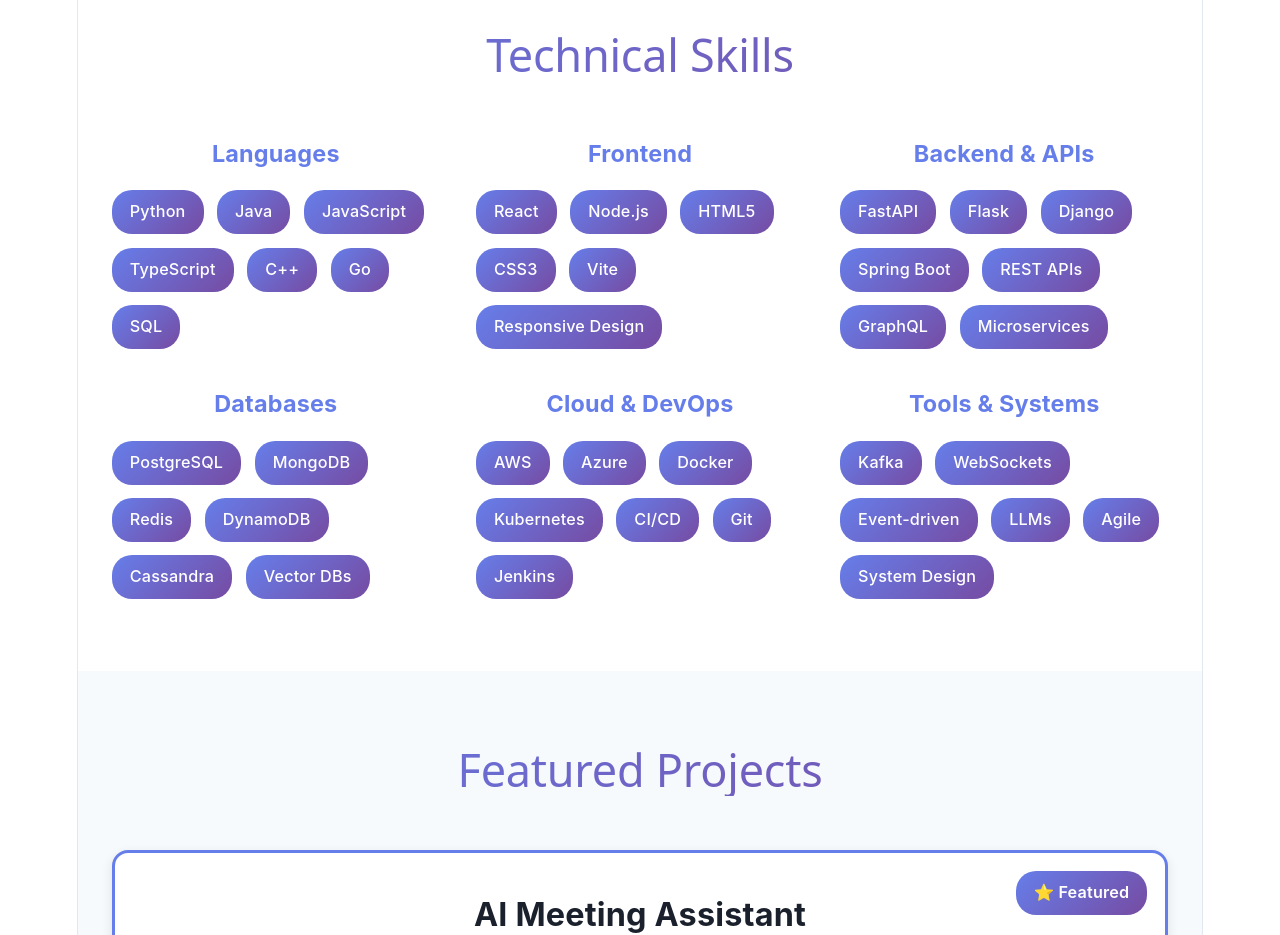
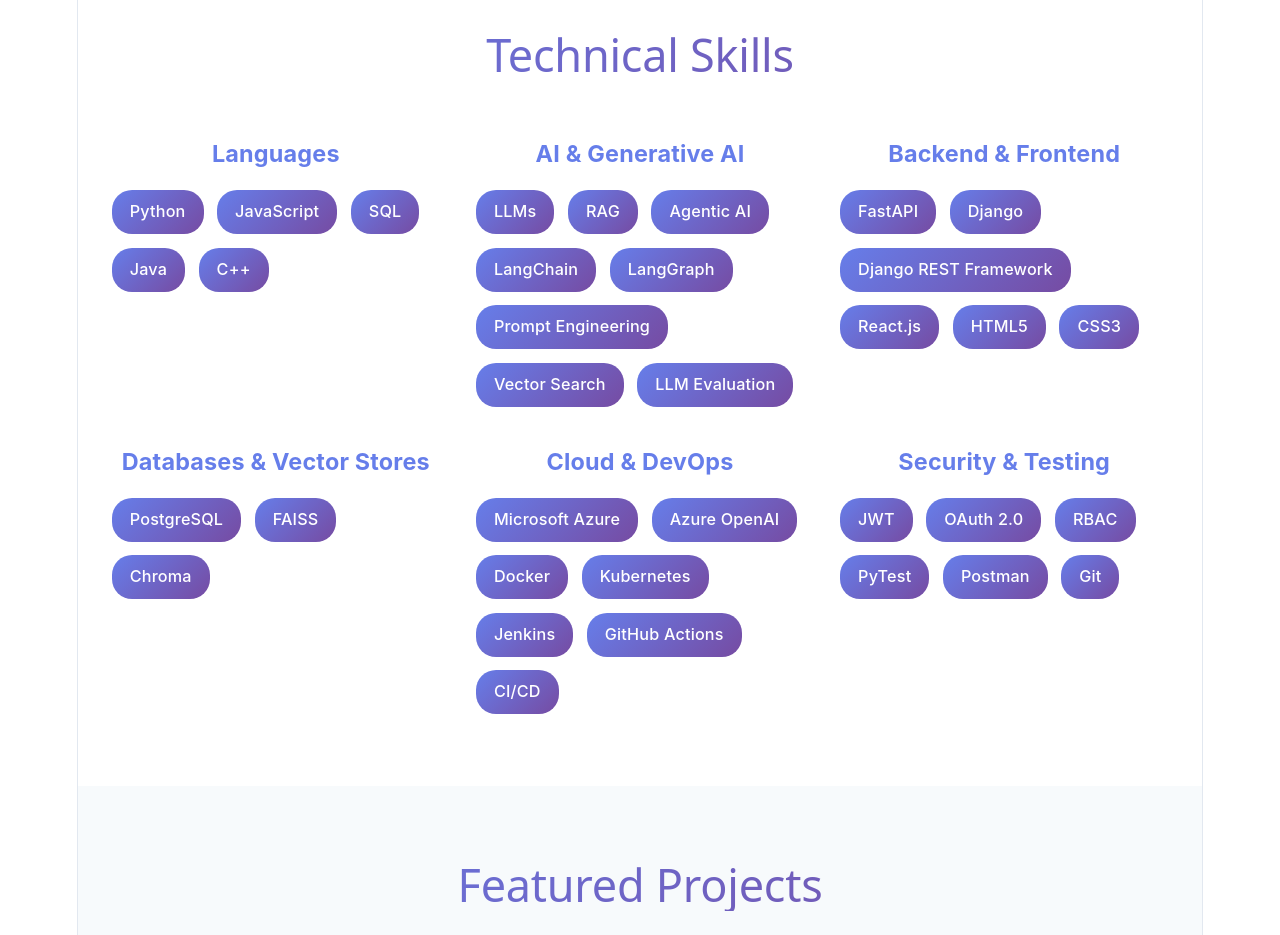
Before and after one commit to Vanoushika/portfolio, a React app: page / in a window 1280 px wide. Shown: the part 1840-2775 px from the top of the page. Built offline with nearby package versions, Linux system fonts and the light colour scheme; the HTML template or start-up script is replaced by a standard one.

Commit message:
Update Skills.jsx

```diff
--- a/src/components/Skills.jsx
+++ b/src/components/Skills.jsx
@@ -4,27 +4,27 @@
   const skillCategories = [
     {
       title: 'Languages',
-      skills: ['Python', 'Java', 'JavaScript', 'TypeScript', 'C++', 'Go', 'SQL']
+      skills: ['Python', 'JavaScript', 'SQL', 'Java', 'C++']
     },
     {
-      title: 'Frontend',
-      skills: ['React', 'Node.js', 'HTML5', 'CSS3', 'Vite', 'Responsive Design']
+      title: 'AI & Generative AI',
+      skills: ['LLMs', 'RAG', 'Agentic AI', 'LangChain', 'LangGraph', 'Prompt Engineering', 'Vector Search', 'LLM Evaluation']
     },
     {
-      title: 'Backend & APIs',
-      skills: ['FastAPI', 'Flask', 'Django', 'Spring Boot', 'REST APIs', 'GraphQL', 'Microservices']
+      title: 'Backend & Frontend',
+      skills: ['FastAPI', 'Django', 'Django REST Framework', 'React.js', 'HTML5', 'CSS3']
     },
     {
-      title: 'Databases',
-      skills: ['PostgreSQL', 'MongoDB', 'Redis', 'DynamoDB', 'Cassandra', 'Vector DBs']
+      title: 'Databases & Vector Stores',
+      skills: ['PostgreSQL', 'FAISS', 'Chroma']
     },
     {
       title: 'Cloud & DevOps',
-      skills: ['AWS', 'Azure', 'Docker', 'Kubernetes', 'CI/CD', 'Git', 'Jenkins']
+      skills: ['Microsoft Azure', 'Azure OpenAI', 'Docker', 'Kubernetes', 'Jenkins', 'GitHub Actions', 'CI/CD']
     },
     {
-      title: 'Tools & Systems',
-      skills: ['Kafka', 'WebSockets', 'Event-driven', 'LLMs', 'Agile', 'System Design']
+      title: 'Security & Testing',
+      skills: ['JWT', 'OAuth 2.0', 'RBAC', 'PyTest', 'Postman', 'Git']
     }
   ]
 
```
